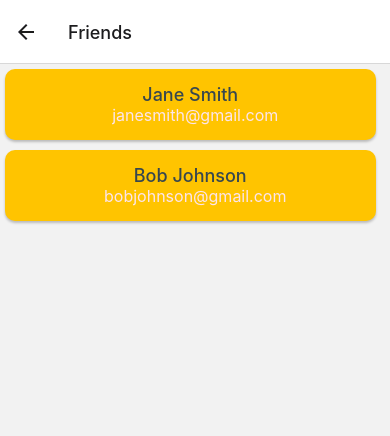
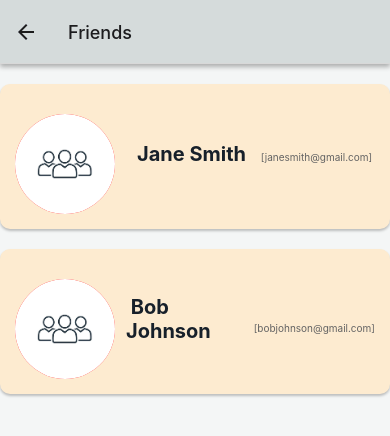
Before and after one commit to Lucostamagna/App_01_MercuryInternship, a React Native app: screen /Friends in a window 390 px wide. Shown: the top 436 px of the page. Built offline with nearby package versions, Linux system fonts and the light colour scheme.

Commit message:
Features-styles

```diff
--- a/src/components/Account.tsx
+++ b/src/components/Account.tsx
@@ -1,4 +1,5 @@
-import {Text, StyleSheet} from 'react-native';
+import {Text,} from 'react-native';
+import {styles} from '../theme/appTheme';
 
 type accountProps = {
   account: string;
@@ -6,15 +7,7 @@ type accountProps = {
 
 const Account = ({account}: accountProps)=> {
   return <Text
-   style={{color: 'black'}}>
-  {account}</Text>;
+  style={styles.TextAccount}> {account}</Text>;
 }
 
-const styles = StyleSheet.create({
-  text: {
-    paddingTop: 10,
-    fontSize: 16,
-  },
-});
-
 export default Account;
--- a/src/components/Account_Info.tsx
+++ b/src/components/Account_Info.tsx
@@ -1,5 +1,6 @@
-import {View, Text, StyleSheet} from 'react-native';
+import {View, Text} from 'react-native';
 import Account from './Account';
+import {styles} from '../theme/appTheme';
 
 type accountsProps = {
   accounts: {
@@ -9,40 +10,19 @@ type accountsProps = {
 };
 export function AccountsInfo({accounts}: accountsProps) {
   return (
-    <View style={styles.container}>
-      <View style={styles.account}>
-        <Text style={styles.text}>Account</Text>
-        <Text style={styles.text}>Balance</Text>
+    <View>
+      <View style={styles.AccountContainer}>
+        <Text style={styles.AccountText} >Account</Text>
+        <Text style={styles.AccountText}>Balance</Text>
       </View>
       {accounts.map((data, index) => {
         return (
-          <View key={index} style={styles.account}>
+          <View key={index} style={styles.AccountContainer} >
             <Account account={data.type} />
-            <Text style={styles.textBalance}>$ {data.balance}</Text>
+            <Text style={styles.TextBalance} >$ {data.balance}</Text>
           </View>
         );
       })}
     </View>
   );
 }
-
-const styles = StyleSheet.create({
-  container: {
-    width: '100%',
-  },
-  text: {
-    color: '#424242',
-    fontSize: 20,
-  },
-  account: {
-    width: '100%',
-    flexDirection: 'row',
-    justifyContent: 'space-between',
-    paddingBottom: 10,
-  },
-  textBalance: {
-    color: 'black',
-    fontSize: 15,
-    paddingBottom: 10,
-  },
-});
--- a/src/components/Friends_Info.tsx
+++ b/src/components/Friends_Info.tsx
@@ -1,4 +1,5 @@
-import {View, Text, StyleSheet} from 'react-native';
+import {View, Text, Image} from 'react-native';
+import {styles} from '../theme/appTheme';
 
 type friendProps = {
   name: string;
@@ -7,41 +8,15 @@ type friendProps = {
 
 const FriendsInfo = ({name, email}: friendProps) => {
   return (
-    <View key={email} style={styles.container}>
-      <Text style={styles.name}> {name} </Text>
-      <Text style={styles.email}> {email} </Text>
+    <View key={email} style={styles.FriendsContainer}>
+      <Image
+        style={styles.FriendsImage}
+        source={require('../../assets/friends.jpg')}
+      />
+      <Text style={styles.FriendsName}> {name} </Text>
+      <Text style={styles.FriendsEmail}> [{email}] </Text>
     </View>
   );
-}
-
-const styles = StyleSheet.create({
-  container: {
-    margin: 5,
-    width: '95%',
-    alignItems: 'center',
-    padding: 15,
-    borderRadius: 10,
-    backgroundColor: '#FFC400',
-    shadowColor: '#000',
-    shadowOffset: {
-      width: 0,
-      height: 2,
-    },
-    shadowOpacity: 0.23,
-    shadowRadius: 2.62,
-
-    elevation: 4,
-  },
-  name: {
-    fontSize: 18,
-    fontWeight: '500',
-    color: '#37474F',
-  },
-  email: {
-    paddingLeft: 10,
-    fontSize: 16,
-    color: '#FCE4EC',
-  },
-});
+};
 
 export default FriendsInfo;
--- a/src/components/Transaction_Info.tsx
+++ b/src/components/Transaction_Info.tsx
@@ -9,56 +9,47 @@ type transactionProps = {
   toAccount?: string;
 };
 
-const TransactionInfo =({
+const TransactionInfo = ({
   type,
   amount,
   account,
   fromAccount,
   toAccount,
-}: transactionProps) =>{
+}: transactionProps) => {
   return (
-    <View style={styles.transactions_container}>
+    <View style={{backgroundColor:'red'}}>
       <View>
-        <Text style={styles.text}>
-          {type} : ${amount}{' '}
+        <Text>
+          {type} : ${amount}
         </Text>
         {account && (
-          <Text style={styles.text}>
-            {' '}
-            Account: <Account account={account} />{' '}
-          </Text>
+          <Text> Account: <Account account={account} /> </Text>
         )}
-        {fromAccount && (
-          <Text style={styles.text}>
-            {' '}
-            From Account: <Account account={fromAccount} />{' '}
-          </Text>
+        { fromAccount && (
+          <Text> From Account: <Account account={fromAccount} /> </Text>
         )}
         {toAccount && (
-          <Text style={styles.text}>
-            {' '}
-            To Account: <Account account={toAccount} />
-          </Text>
+          <Text> To Account: <Account account={toAccount} /> </Text>
         )}
       </View>
     </View>
   );
-}
-const styles = StyleSheet.create({
-  transactions_container: {
-    flexDirection: 'row',
-    alignItems: 'center',
-    margin: 3,
-    marginBottom: 10,
-    borderRadius: 8,
-    width: '98%',
-    backgroundColor: '#CFD8DC',
-  },
-  text: {
-    color: 'black',
-    fontSize: 15,
-  },
-});
+};
+// const styles = StyleSheet.create({
+//   transactions_container: {
+//     flexDirection: 'row',
+//     alignItems: 'center',
+//     margin: 3,
+//     marginBottom: 10,
+//     borderRadius: 8,
+//     width: '98%',
+//     backgroundColor: '#CFD8DC',
+//   },
+//   text: {
+//     color: 'black',
+//     fontSize: 15,
+//   },
+// });
 
 
 export default TransactionInfo;
--- a/src/navigator/StackNavigator.tsx
+++ b/src/navigator/StackNavigator.tsx
@@ -21,17 +21,30 @@ const Stack = createStackNavigator<RootStackParams>();
 
 const StackNavigator = () => {
   return (
-    <Stack.Navigator>
+    <Stack.Navigator
+      screenOptions={{
+        headerStyle: {
+
+          backgroundColor: '#D5DBDB',
+          shadowColor: '#000',
+          shadowOffset: {
+            width: 0,
+            height: 3,
+          },
+          shadowOpacity: 0.29,
+          shadowRadius: 4.65,
+          elevation: 7,
+        },
+        cardStyle: {
+          backgroundColor: '#F4F6F6',
+        },
+      }}>
       <Stack.Screen
         name="MyAccount"
         options={{title: 'MyAccount'}}
         component={MyAccount}
       />
-      <Stack.Screen
-      name="User"
-       options={{title: 'User'}}
-       component={User}
-        />
+      <Stack.Screen name="User" options={{title: 'User'}} component={User} />
       <Stack.Screen
         name="Transactions"
         options={{title: 'Transactions'}}
--- a/src/screens/FriendsScreen.tsx
+++ b/src/screens/FriendsScreen.tsx
@@ -1,7 +1,7 @@
 import React from 'react'
 import { StackScreenProps } from '@react-navigation/stack';
 import { RootStackParams } from '../navigator/StackNavigator';
-import { View, Text } from 'react-native';
+import { View, Image } from 'react-native';
 import { styles } from '../theme/appTheme'
 import Data from '../Data.json'
 import  FriendsInfo  from '../components/Friends_Info'
@@ -14,8 +14,11 @@ const Friends = () => {
     <View>
       {friends.map(data => {
         return (
+          <View>
           <FriendsInfo key={data.email} name={data.name} email={data.email} />
-        );
+
+          </View>
+          );
       })}
     </View>
   );
--- a/src/screens/MyAccountScreen.tsx
+++ b/src/screens/MyAccountScreen.tsx
@@ -11,20 +11,20 @@ const MyAccount= ({navigation}: Props) => {
 
       <View>
         <TouchableOpacity
-          style={styles.botonUser}
+          style={styles.Touchable}
           onPress={() =>
             navigation.navigate('User', {})}>
-          <Text style={styles.text}>John Doe</Text>
+          <Text style={styles.Text}>John Doe</Text>
         </TouchableOpacity>
         <TouchableOpacity
-          style={styles.botonUser}
+          style={styles.Touchable}
           onPress={() => navigation.navigate('Transactions', {})}>
-          <Text style={styles.text}>Transaction</Text>
+          <Text style={styles.Text}>Transaction</Text>
         </TouchableOpacity>
         <TouchableOpacity
-          style={styles.botonUser}
+          style={styles.Touchable}
           onPress={() => navigation.navigate('Friends', {})}>
-          <Text style={styles.text}>Friends</Text>
+          <Text style={styles.Text}>Friends</Text>
         </TouchableOpacity>
       </View>
 
--- a/src/theme/appTheme.tsx
+++ b/src/theme/appTheme.tsx
@@ -1,7 +1,7 @@
-import { StyleSheet } from 'react-native';
+import {StyleSheet} from 'react-native';
 
 export const styles = StyleSheet.create({
-  globalMargin: {
+  MarginGlobal: {
     marginHorizontal: 20,
   },
   title: {
@@ -11,15 +11,15 @@ export const styles = StyleSheet.create({
     paddingLeft: '5%',
     paddingRight: '5%',
   },
-  botonUser: {
-    marginTop:15,
-    width: '100%',
-    height: 50,
-    color: 'black',
-    backgroundColor: '##FFAB00',
+  Touchable: {
+    marginBottom: -5,
     justifyContent: 'center',
+    marginTop: 20,
+
     alignItems: 'center',
     marginVertical: 5,
+    backgroundColor: '#FDEBD0',
+    height: 90,
     shadowColor: '#000',
     shadowOffset: {
       width: 0,
@@ -30,8 +30,114 @@ export const styles = StyleSheet.create({
 
     elevation: 8,
   },
-  text:{
-    color:'#212121',
+  Text: {
+    padding: 5,
     fontSize: 20,
+    fontStyle: 'normal',
+    fontWeight: 'bold',
+    color: 'rgb(99,99,99)',
+    marginBottom: 10,
+  },
+  Img: {
+    width: 100,
+    height: 100,
+    marginTop: 15,
+    borderRadius: 50,
+    backgroundColor: 'red',
+  },
+  TextUser: {
+    padding: 1,
+    fontSize: 20,
+    fontStyle: 'normal',
+    fontWeight: 'bold',
+    color: '#17202A',
+    marginBottom: 5,
+    marginLeft: 10,
+  },
+  ViewUser: {
+    flexDirection: 'row',
+    alignItems: 'center',
+  },
+  Email: {
+    fontSize: 10,
+
+    color: 'rgb(99,99,99)',
+  },
+  Account: {
+    backgroundColor: '#FDEBD0',
+    padding: 20,
+    shadowColor: '#000',
+    shadowOffset: {
+      width: 0,
+      height: 4,
+    },
+    shadowOpacity: 0.3,
+    shadowRadius: 4.65,
+
+    elevation: 8,
+    borderRadius: 15,
+    marginTop: 20,
+  },
+  TextAccount: {
+    color: 'rgb(99,99,99)',
+    fontSize: 15,
+    padding: 7,
+  },
+  AccountText: {
+    color: '#424242',
+    fontSize: 20,
+  },
+  AccountContainer: {
+    width: '100%',
+    flexDirection: 'row',
+    justifyContent: 'space-between',
+    paddingBottom: 10,
+  },
+  TextBalance: {
+    color: 'black',
+    fontSize: 15,
+
+    padding: 7,
+  },
+  FriendsContainer: {
+marginTop:20,
+
+flexDirection: 'row',
+justifyContent: 'space-between',
+    width: '100%',
+    alignItems: 'center',
+    padding: 15,
+    borderRadius: 10,
+    backgroundColor: '#FDEBD0',
+    shadowColor: '#000',
+    shadowOffset: {
+      width: 0,
+      height: 2,
+    },
+    shadowOpacity: 0.23,
+    shadowRadius: 2.62,
+
+    elevation: 4,
+  },
+  FriendsName: {
+    padding: 1,
+    fontSize: 20,
+    fontStyle: 'normal',
+    fontWeight: 'bold',
+    color: '#17202A',
+    marginBottom: 5,
+    marginLeft: 10,
+  },
+  FriendsEmail: {
+    fontSize: 10,
+
+    color: 'rgb(99,99,99)',
+  },
+  FriendsImage:{
+    width: 100,
+    height: 100,
+    marginTop: 15,
+    borderRadius: 50,
+    backgroundColor: 'red',
   }
 });
```
Also changed, not shown: src/screens/ProfileScreen.tsx (+21 -38 lines), assets/Avatar.jpg (added), assets/friends.jpg (added).
